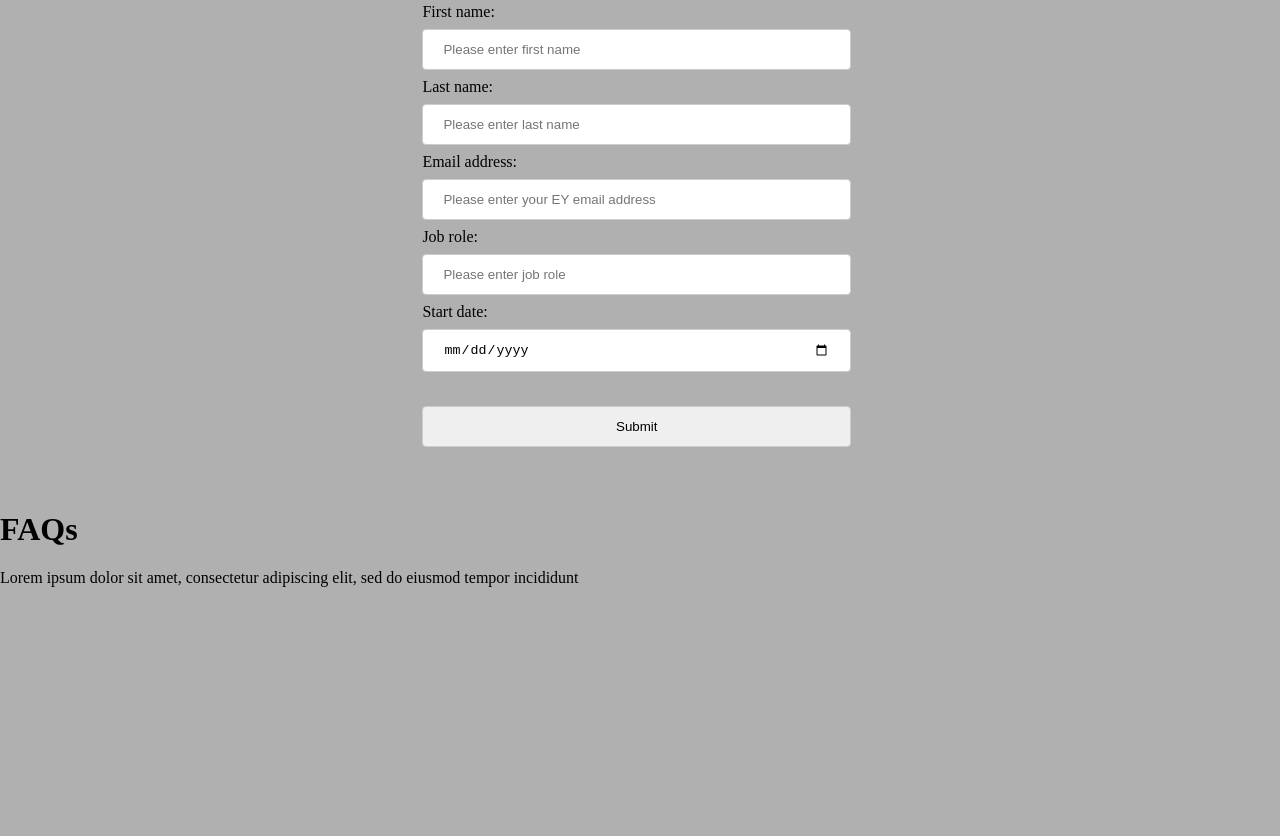
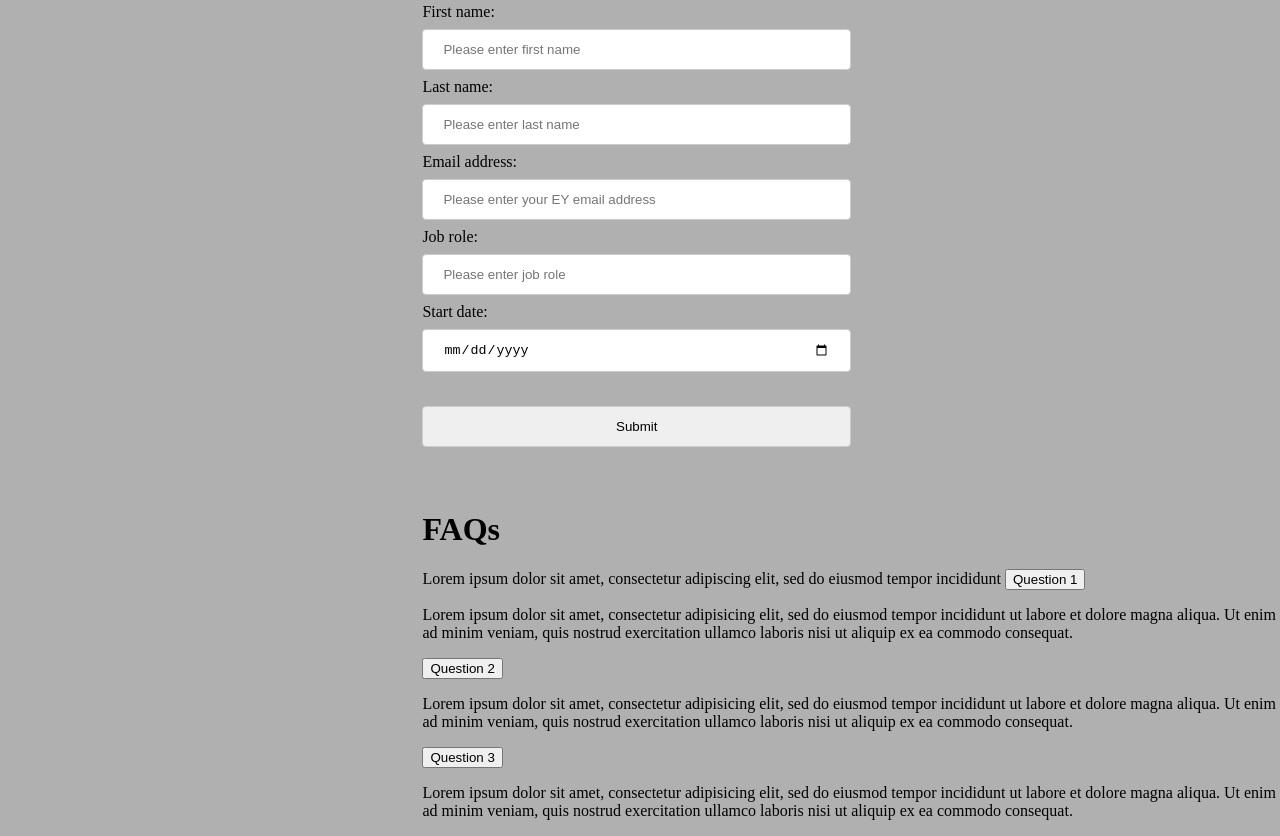
Before and after one commit to Laila1512/laila-bpp-webapp, a plain HTML site: page index.html in a window 1280 px wide. Shown: the part 877-1713 px from the top of the page. Before the commit the page ends 1464 px from the top, so only its background shows below. Drawn offline with Linux system fonts and the light colour scheme.

Commit message:
Update index.html

```diff
--- a/index.html
+++ b/index.html
@@ -40,9 +40,21 @@
   <span id="courseList"></span>
 </div>
 
-<div id="faqs">
+<div id="faqs" style="margin-left: 33% !important;">
 <h1>FAQs</h2>
 <span class="sampleText"></span>
+<button type="button" class="collapsible">Question 1</button>
+<div class="content">
+  <p>Lorem ipsum dolor sit amet, consectetur adipisicing elit, sed do eiusmod tempor incididunt ut labore et dolore magna aliqua. Ut enim ad minim veniam, quis nostrud exercitation ullamco laboris nisi ut aliquip ex ea commodo consequat.</p>
+</div>
+<button type="button" class="collapsible">Question 2</button>
+<div class="content">
+  <p>Lorem ipsum dolor sit amet, consectetur adipisicing elit, sed do eiusmod tempor incididunt ut labore et dolore magna aliqua. Ut enim ad minim veniam, quis nostrud exercitation ullamco laboris nisi ut aliquip ex ea commodo consequat.</p>
+</div>
+<button type="button" class="collapsible">Question 3</button>
+<div class="content">
+  <p>Lorem ipsum dolor sit amet, consectetur adipisicing elit, sed do eiusmod tempor incididunt ut labore et dolore magna aliqua. Ut enim ad minim veniam, quis nostrud exercitation ullamco laboris nisi ut aliquip ex ea commodo consequat.</p>
+</div>
 </div>
 
 <iframe name="dummyframe" id="dummyframe" style="display: none;"></iframe>
```
